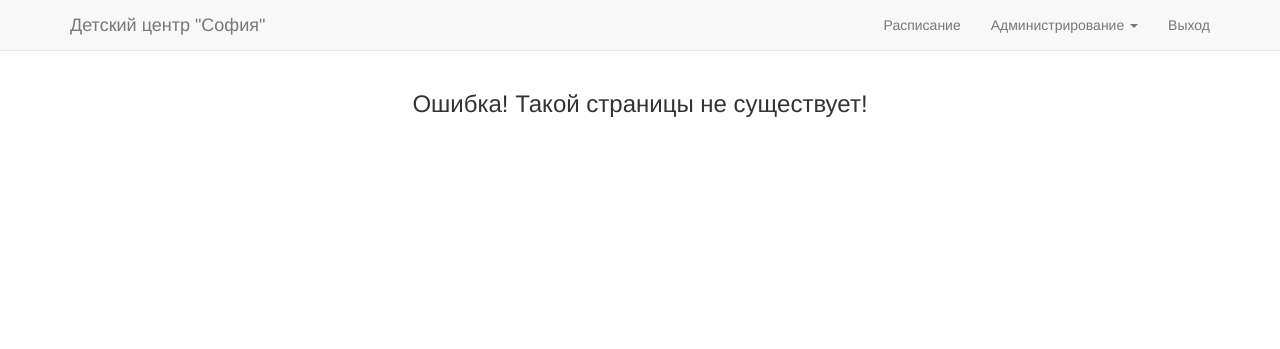
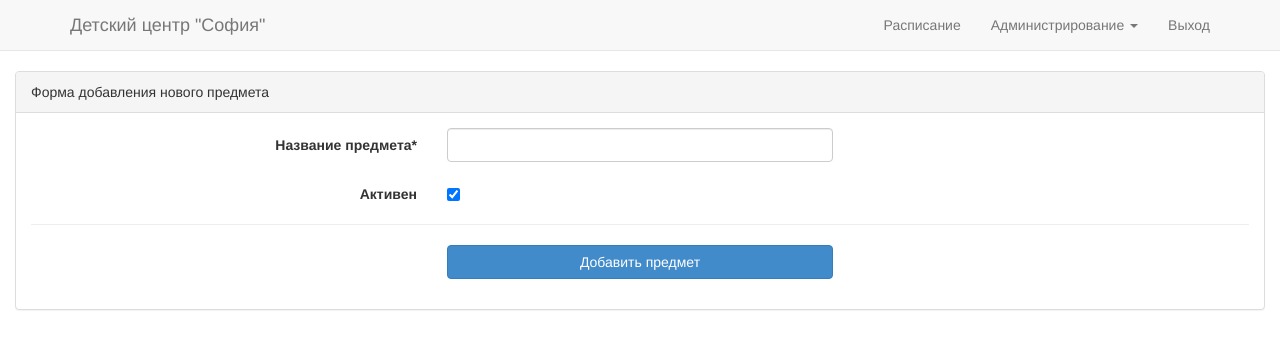
Before and after one commit to h-aa/demo.kindersgame.ru, a PHP site: page /subject_add in a window 1280 px wide. Shown: the top 349 px of the page. Run offline with PHP 8.4, Linux system fonts and the light colour scheme; the visitor is signed in with stand-in values (Sample User, id 1); tables that the repository leaves empty or names only in its code hold one stand-in row (values such as "Sample post"); data that the repository does not hold is empty.

Commit message:
Закончил с рабочими часа приподавателя. Приступил к предметам учебного центра.

```diff
--- a/www/classes/Help.php
+++ b/www/classes/Help.php
@@ -41,4 +41,5 @@ class Help
         );
         return $day_name[$day];
     }
+
 }
--- a/www/controllers/Main.php
+++ b/www/controllers/Main.php
@@ -239,11 +239,13 @@ class MainController
             exit();
         }
 
-        $teacher_time_data  = $this->model->getTeacherTimeData($t_id);
-        $time_data          = $teacher_time_data->num_rows > 0 ? $teacher_time_data->fetch_assoc() : '';
+        if($_POST['edit'])
+        {
+            $this->model->delTeacherTimeData($t_id);
+        }
+
         if($_POST['time_data'])
         {
-            $this->model->delTeacherTimeData($t_id);
             foreach($_POST['time_data'] as $a=>$b)
             {
 
@@ -281,9 +283,23 @@ class MainController
                 }
             }
         }
+        require_once("views/teacher_time.php");
 
-            require_once("views/teacher_time.php");
+    }
 
+    public function subject_add()
+    {
+        require_once("views/subject_add.php");
+    }
+
+    private function teacherTimeTable($t_id, $num_day)
+    {
+        $teacher_time_data  = $this->model->getTeacherTimeData($t_id, $num_day);
+        if($teacher_time_data->num_rows === 0)
+        {
+            return false;
+        }
+        require("views/teacher_time_table.php");
     }
 }
 ?>
--- a/www/html/css/style.css
+++ b/www/html/css/style.css
@@ -55,11 +55,12 @@
 	margin: 0px 0px 20px;
 }
 .event > .time {
-    padding-top:15px;
+    padding-top:30px;
     display: inline-block;
 	color: rgb(44, 110, 61);
 	text-align: center;
 	text-transform: uppercase;
+    font-size: 20pt;
 }
 .event:nth-child(even) > .time {
 	color: rgb(108, 154, 120);
@@ -73,7 +74,7 @@
 }
 .month.  {
 	display: block;
-	font-size: 24pt;
+	font-size: 30pt;
 	font-weight: 900;
 	line-height: 1;
 }
--- a/www/models/Main.php
+++ b/www/models/Main.php
@@ -63,10 +63,11 @@ class MainModel
         return $result;
     }
 
-    function getTeacherTimeData($t_id)
+    function getTeacherTimeData($t_id, $num_day)
     {
         $t_id           = $this->mysql->real_escape_string($t_id);
-        $query          = "SELECT * FROM `teachers_time` WHERE `tt_teacher_id` = '".$t_id."'";
+        $num_day           = $this->mysql->real_escape_string($num_day);
+        $query          = "SELECT * FROM `teachers_time` WHERE `tt_teacher_id` = '".$t_id."' AND `tt_day` = '".$num_day."'";
         $result         = $this->mysql->query($query);
         return $result;
     }
--- a/www/views/header.php
+++ b/www/views/header.php
@@ -53,6 +53,10 @@ defined('COMMENTLIMIT') OR exit('No direct script access allowed');
                     <li <?=$this->help->urlActive('teacher_add')?>><a href="/teacher_add/">Добавить преподавателя</a></li>
                     <li <?=$this->help->urlActive('teacher_edit')?>><a href="/teacher_edit/">Редактировать преподавателя</a></li>
                     <li <?=$this->help->urlActive('teacher_time')?>><a href="/teacher_time/">Редактировать расписание преподавателя</a></li>
+                    <li class="divider"></li>
+                    <li class="dropdown-header">Предметы</li>
+                    <li <?=$this->help->urlActive('subject_add')?>><a href="/subject_add/">Добавить предмет</a></li>
+                    <li <?=$this->help->urlActive('subject_edit')?>><a href="/subject_add/">Редактировать предмет</a></li>
                 </ul>
             </li>
         <?php } ?>
--- /dev/null
+++ b/www/views/subject_add.php
@@ -0,0 +1,41 @@
+<?php
+defined('COMMENTLIMIT') OR exit('No direct script access allowed');
+require_once('header.php');
+?>
+<data class="col-md-12">
+      <div class="panel panel-default">
+      <div class="panel-heading">Форма добавления нового предмета</div>
+      <div class="panel-body">
+        <form class="form-horizontal" method="post" id="subject_add" action="/subject_add">
+          <fieldset>
+            <div class="form-group">
+              <label class="col-md-4 control-label" for="s_name">Название предмета*</label>
+                <div class="col-md-4">
+                  <input id="s_name" name="s_name" value="<?=$t_second_name?>" type="text" placeholder="" class="form-control input-md" required>
+                </div>
+            </div>
+
+            <div class="form-group">
+              <label class="col-md-4 control-label" for="s_active">Активен</label>
+                <div class="col-md-1">
+                    <div class="checkbox">
+                        <input type="checkbox" id="s_active" name="s_active" value="1" checked>
+                    </div>
+                </div>
+            </div>
+            <hr>
+            <div class="form-group">
+              <label class="col-md-4 control-label" for="btn"></label>
+              <div class="col-md-4">
+                <button type="submit" id="btn" class="btn btn-primary btn-block">Добавить предмет</button>
+              </div>
+            </div>
+          </fieldset>
+        </form>
+      </div>
+    </div>
+    </data>
+<?=$this->help->error()?>
+<?php
+require_once('footer.php');
+?>
```
Also changed, not shown: www/views/teacher_time.php (+5 -4 lines), www/views/teacher_time_edit_error.php (added, +10 -0 lines), www/views/teacher_time_edit_success.php (added, +10 -0 lines), www/views/teacher_time_table.php (added, +46 -0 lines).
